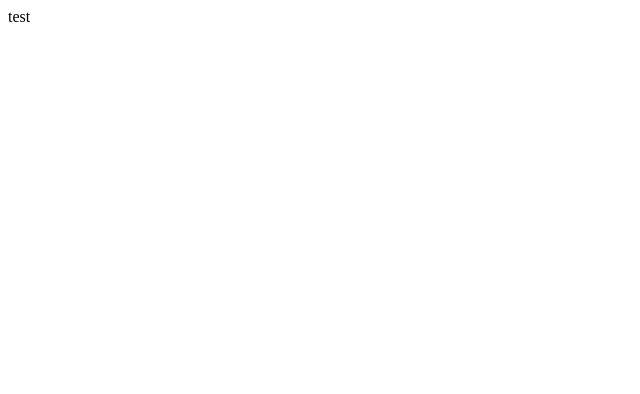
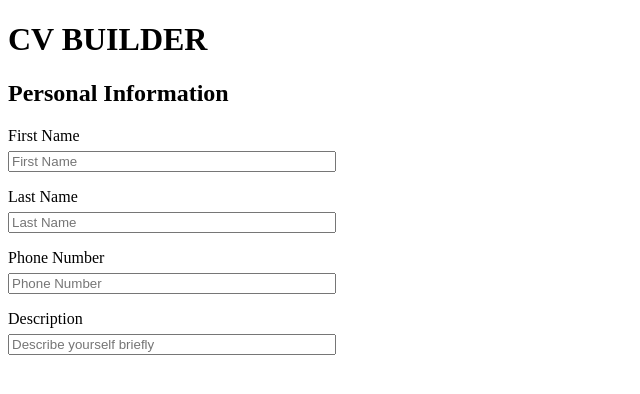
Before and after one commit to its-nikole/cv-project-react, a React (Create React App) app: page / in a window 1280 px wide. Shown: the top 394 px of the page, without its empty margins (0-640 px from the left). Built offline with nearby package versions, Linux system fonts and the light colour scheme.

Commit message:
feat: :sparkles: Personal Information
Simple form for personal information

```diff
--- a/src/App.js
+++ b/src/App.js
@@ -1,3 +1,12 @@
+import React from "react";
+import { Header } from "./components/Header";
+import { PersonalInfo } from "./components/PersonalInformation";
+
 export function App() {
-  return "test"
+  return (
+    <>
+      <Header />
+      <PersonalInfo />
+    </>
+  )
 }
--- /dev/null
+++ b/src/components/Header.jsx
@@ -0,0 +1,10 @@
+import React from "react";
+
+export function Header() {
+    return (
+        <header>
+            <h1>CV BUILDER</h1>
+
+        </header>
+    )
+}
--- /dev/null
+++ b/src/components/PersonalInformation.jsx
@@ -0,0 +1,22 @@
+import React from "react";
+
+export function PersonalInfo() {
+    return (
+        <section className="personal-info">
+            <h2>Personal Information</h2>
+            <form className="personal-info-form">
+                <label>First Name</label>
+                <input type="text" name="firstName" placeholder="First Name" className="input"/>
+
+                <label>Last Name</label>
+                <input type="text" name="lastName" placeholder="Last Name" className="input"/>
+
+                <label>Phone Number</label>
+                <input type="numnber" name="phoneNumber" placeholder="Phone Number" className="input"/>
+
+                <label>Description</label>
+                <input type="text" name="description" placeholder="Describe yourself briefly" className="input"/>
+            </form>
+        </section>
+    );
+}
--- a/src/index.js
+++ b/src/index.js
@@ -1,5 +1,6 @@
 import React from 'react';
 import ReactDOM from 'react-dom/client';
+import "./styles.css";
 import { App } from './App';
 
 
--- /dev/null
+++ b/src/styles.css
@@ -0,0 +1,10 @@
+.personal-info-form {
+    display: flex;
+    flex-direction: column;
+    gap: 6px;
+}
+
+.input {
+    margin-bottom: 10px;
+    width: 20rem;
+}
```
